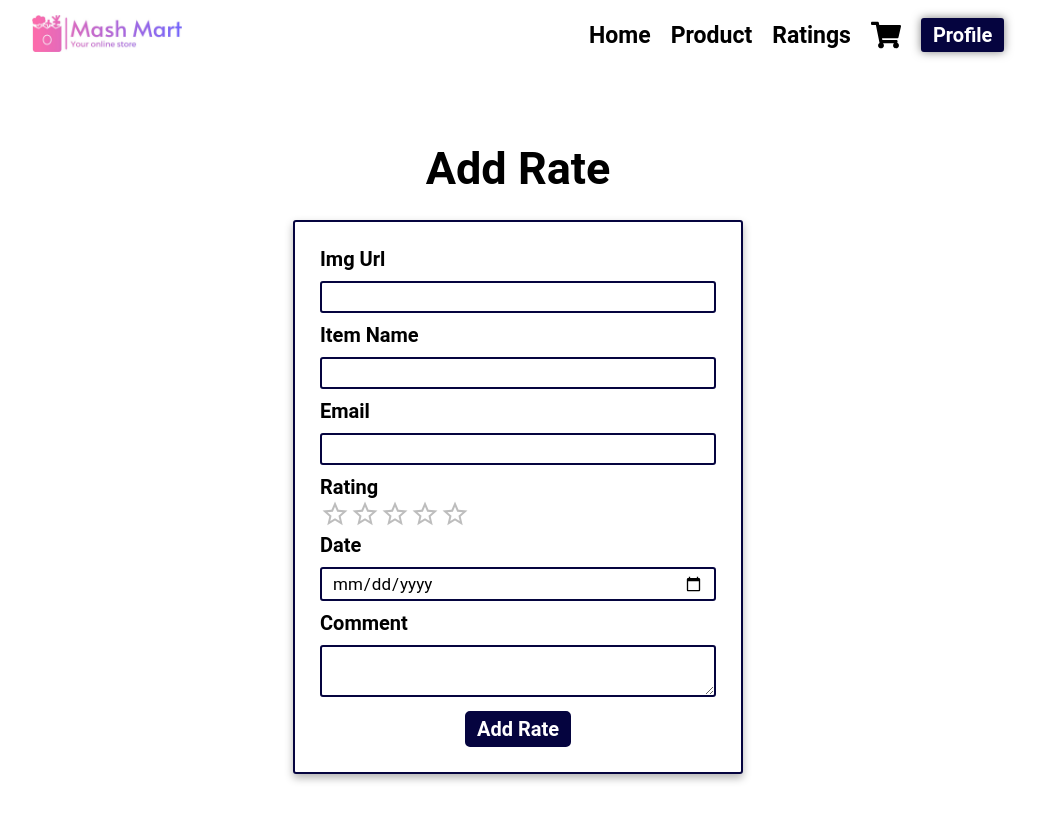
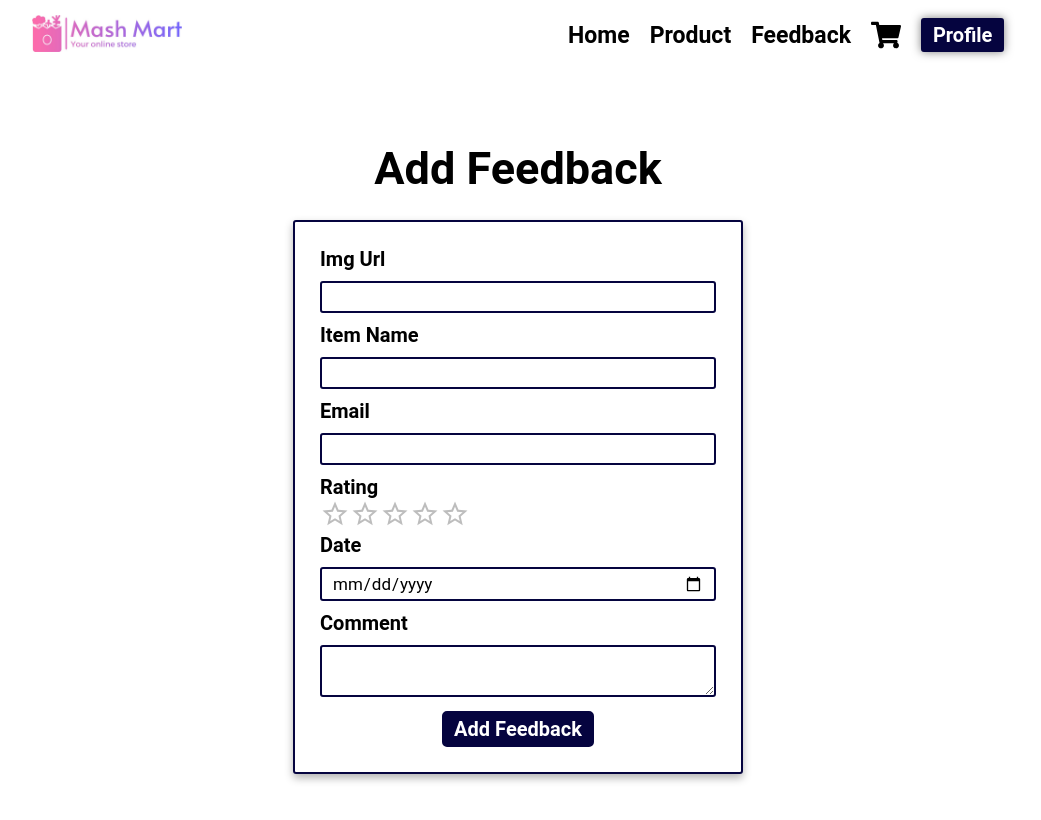
Before and after one commit to IT22609212/MashMart2.0, a React (Create React App) app in the folder frontend/: page /addrate in a window 1280 px wide. Shown: the top 820 px of the page, without its empty margins (122-1163 px from the left). Built offline with nearby package versions, Linux system fonts and the light colour scheme; a web font is replaced by a local one.

Commit message:
renamed the rating text as feedback

```diff
--- a/frontend/src/Components/User/Home/NavBar/AfterNav.js
+++ b/frontend/src/Components/User/Home/NavBar/AfterNav.js
@@ -27,7 +27,7 @@ function AfterNav() {
               className="navitem"
               onClick={() => (window.location.href = "/ratedetails")}
             >
-              Ratings
+              Feedback
             </h3>
             <FaShoppingCart
               className="cart_icon"
--- a/frontend/src/Components/User/ProductManagement/Products/ProductDetails.js
+++ b/frontend/src/Components/User/ProductManagement/Products/ProductDetails.js
@@ -62,7 +62,7 @@ const ProductDetails = () => {
               className="cart_cneter_btn"
               onClick={() => (window.location.href = "/addrate")}
             >
-              Add Rate
+              Add Feedback
             </button>
           {cartMessage && <div>{cartMessage}</div>}
         </div>
--- a/frontend/src/Components/User/RatingSystem/Add-Rates/AddRate.js
+++ b/frontend/src/Components/User/RatingSystem/Add-Rates/AddRate.js
@@ -72,7 +72,7 @@ function AddRate() {
         <div className="rate-full-box">
           <div className="">
             <h1 className="rate_topic">
-              Add <span className="rate-us">Rate</span>{" "}
+              Add <span className="rate-us">Feedback</span>{" "}
             </h1>
             <form onSubmit={handleSubmit} className="rate-full-box-form">
             <label className="rate-full-box-label">img url</label>
@@ -142,7 +142,7 @@ function AddRate() {
               />
               <br />
               <button type="submit" className="centerbtn_rate">
-                Add Rate
+                Add Feedback
               </button>
             </form>
           </div>
--- a/frontend/src/Components/User/RatingSystem/Rate/RateDetails.js
+++ b/frontend/src/Components/User/RatingSystem/Rate/RateDetails.js
@@ -68,7 +68,7 @@ const RateDetails = () => {
               className="add_rate"
               onClick={() => (window.location.href = "./myrate")}
             >
-              My Rate
+              My Feedback
             </button>
           </div>
           <div className="cen_box"></div>
```
